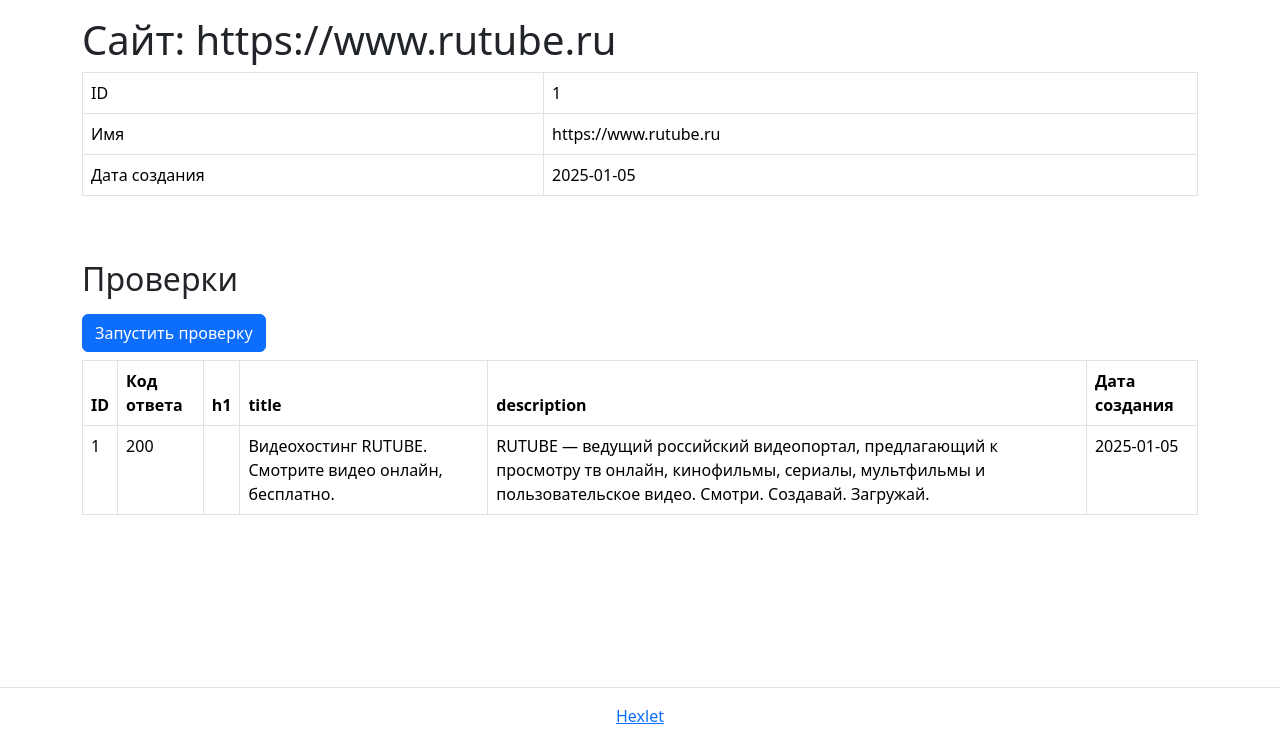
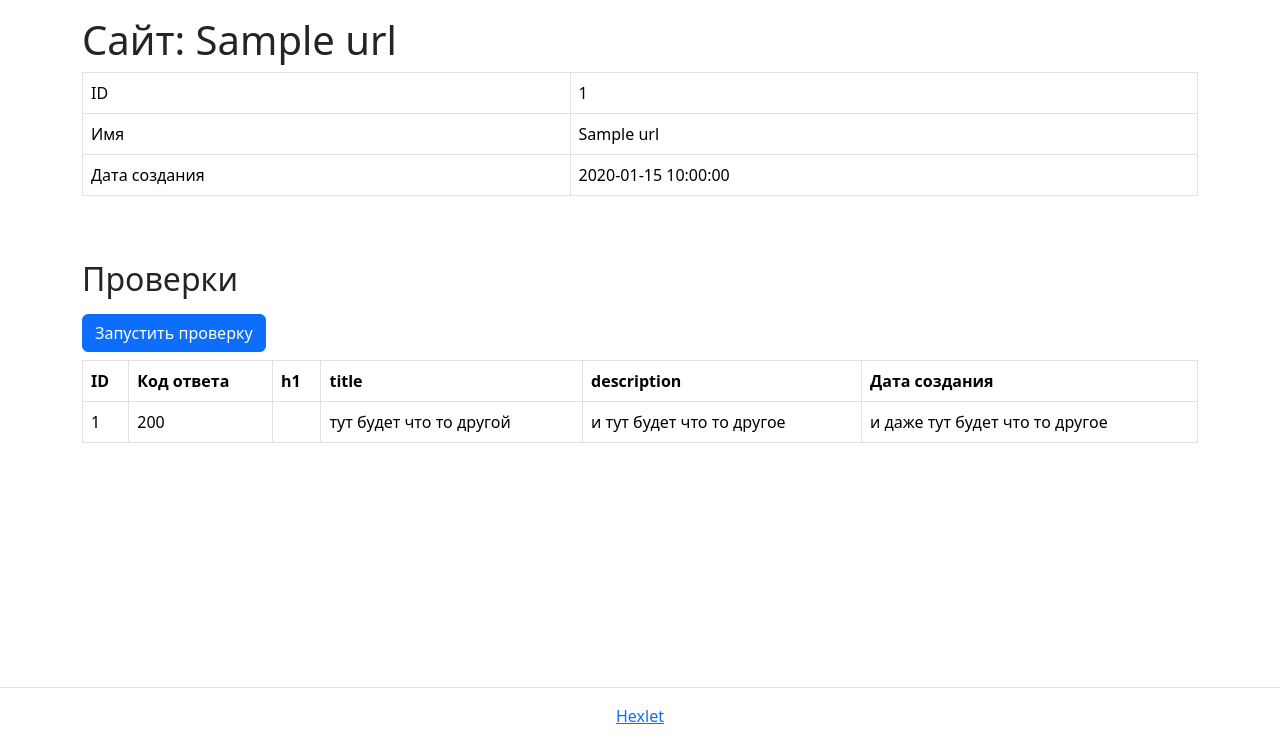
Before and after one commit to Marvv1ne/python-project-83, a Flask app: page /urls/1 in a window 1280 px wide. Shown: the part 56-800 px from the top of the page. Run offline with Flask 3, Linux system fonts and the light colour scheme; a database or web service that is not in the repository returns one stand-in record (values such as "Sample title"); some libraries are stand-ins or nearby versions.

Commit message:
modify urls.html and url.html with values from app.py

```diff
--- a/page_analyzer/templates/url.html
+++ b/page_analyzer/templates/url.html
@@ -25,7 +25,7 @@
 
   <main class="flex-grow-1">
     <div class="container-lg mt-3">
-      <h1>Сайт: https://www.rutube.ru</h1>
+      <h1>Сайт: {{ url.name }}</h1>
 
 
   <div class="table-responsive">
@@ -33,15 +33,15 @@
       <tbody>
         <tr>
           <td>ID</td>
-          <td>1</td>
+          <td>{{ url.id }}</td>
         </tr>
         <tr>
           <td>Имя</td>
-          <td>https://www.rutube.ru</td>
+          <td>{{ url.name }}</td>
         </tr>
         <tr>
           <td>Дата создания</td>
-          <td>2025-01-05</td>
+          <td>{{ url.created_at }}</td>
         </tr>
       </tbody>
     </table>
@@ -70,9 +70,9 @@
         <td>1</td>
         <td>200</td>
         <td></td>
-        <td>Видеохостинг RUTUBE. Смотрите видео онлайн, бесплатно.</td>
-        <td>RUTUBE — ведущий российский видеопортал, предлагающий к просмотру тв онлайн, кинофильмы, сериалы, мультфильмы и пользовательское видео. Смотри. Создавай. Загружай.</td>
-        <td>2025-01-05</td>
+        <td>тут будет что то другой</td>
+        <td>и тут будет что то другое</td>
+        <td>и даже тут будет что то другое</td>
     </tr>
 
     </tbody>
```
Also changed, not shown: page_analyzer/templates/urls.html (+6 -10 lines).
